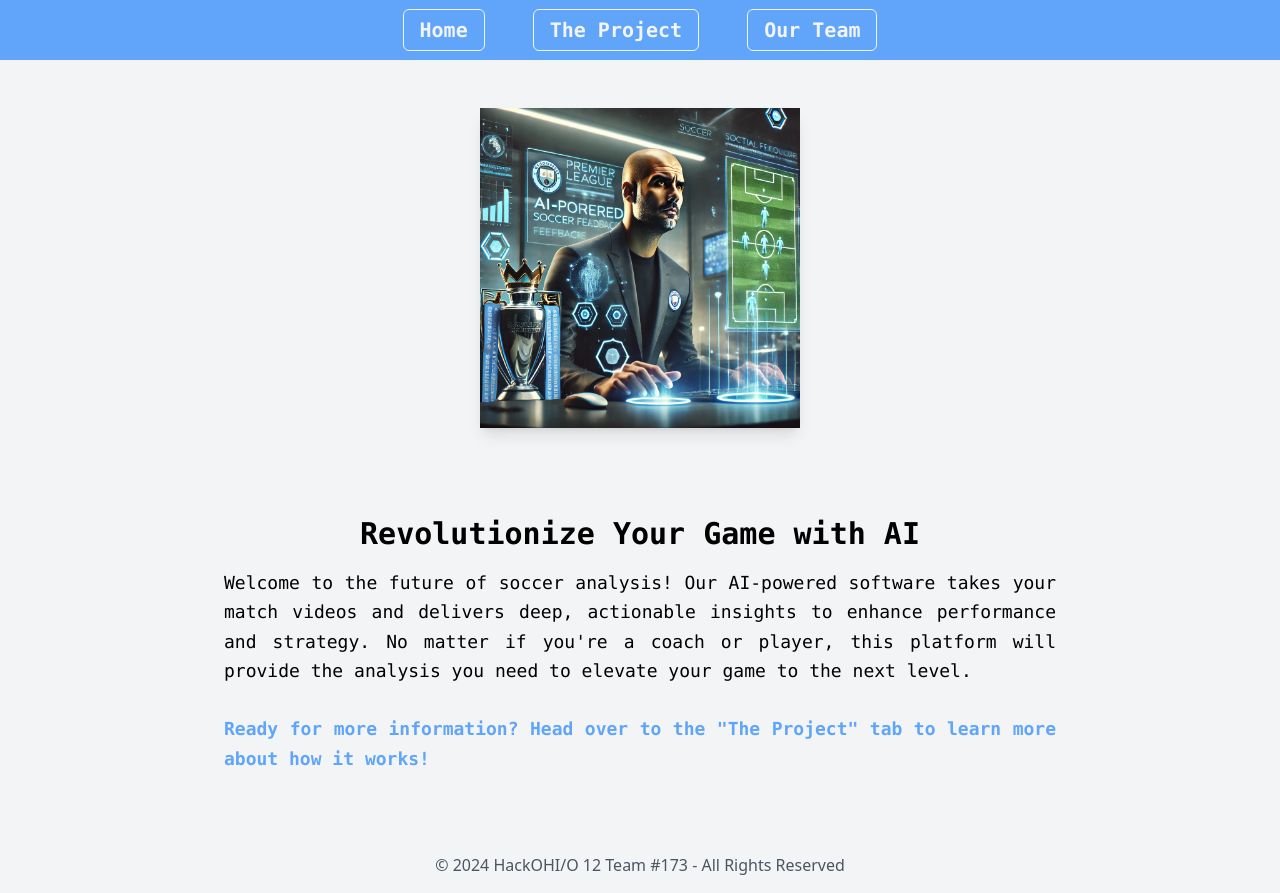
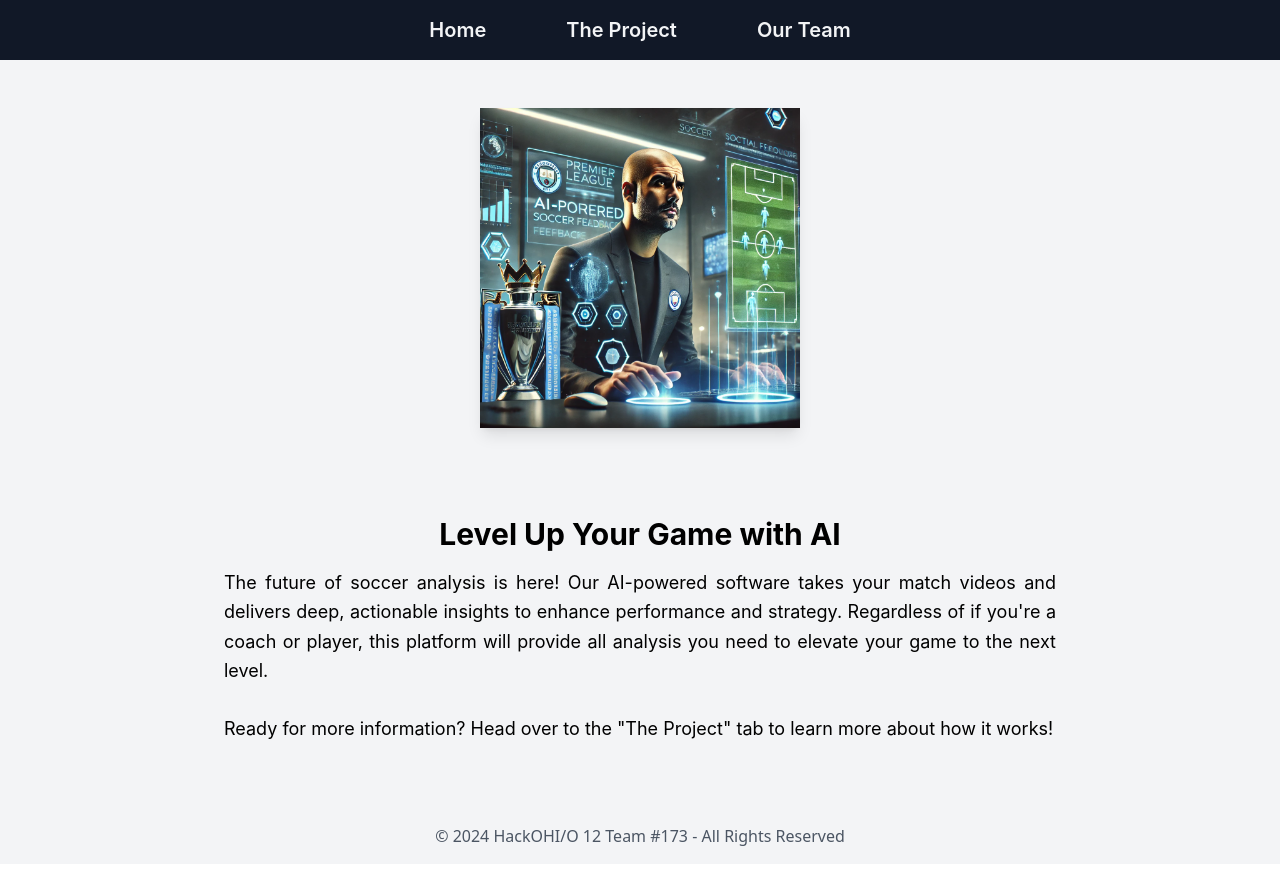
Before and after one commit to kirawatase/ai_soccer_analysis, a React (Vite) app in the folder foot-analysis-front-end/: page / in a window 1280 px wide. After the commit the page ends 864 px from the top, so only its background shows below. Built offline with nearby package versions, Linux system fonts and the light colour scheme.

Commit message:
andy's UI changes: home and navbar

```diff
--- a/foot-analysis-front-end/src/Home.jsx
+++ b/foot-analysis-front-end/src/Home.jsx
@@ -5,23 +5,19 @@
   return (
     <div className="bg-gray-100 min-h-screen flex flex-col items-center m-0">
         <div className="flex justify-center mt-12">
-        <img
-          src={pepGuardiolaImage}
-          alt="Pep Guardiola using our project"
-          className="w-80 h-auto shadow-lg hover:shadow-xl transition-shadow duration-300"
-        />
+          <img src={pepGuardiolaImage} alt="Pep Guardiola using our project" className="w-80 h-auto shadow-lg hover:shadow-xl transition-shadow duration-300" />
         </div>
 
-      <div className="flex flex-col items-center mt-6 px-8 py-16 text-center font-tech text-lg leading-relaxed font-normal max-w-4xl mx-auto">
+        <div className="flex flex-col items-center mt-6 px-8 py-16 text-center font-apple text-lg leading-relaxed font-normal max-w-4xl mx-auto">
           <div className="text-3xl font-bold mb-4">
-          Revolutionize Your Game with AI
+            Level Up Your Game with AI
           </div>
 
           <div className="text-justify">
-          Welcome to the future of soccer analysis! Our AI-powered software takes your match videos and delivers deep, actionable insights to enhance performance and strategy.
-          No matter if you're a coach or player, this platform will provide the analysis you need to elevate your game to the next level.
+            The future of soccer analysis is here! Our AI-powered software takes your match videos and delivers deep, actionable insights to enhance performance and strategy.
+            Regardless of if you're a coach or player, this platform will provide all analysis you need to elevate your game to the next level.
             <br /><br />
-          <span className="text-blue-400 font-semibold">
+            <span className="text-center font-apple">
               Ready for more information? Head over to the "The Project" tab to learn more about how it works!
             </span>
           </div>
--- a/foot-analysis-front-end/src/Navbar.jsx
+++ b/foot-analysis-front-end/src/Navbar.jsx
@@ -3,13 +3,13 @@
 
 const Navbar = () => {
   return (
-    <nav className="bg-blue-400 p-4">
+    <nav className="bg-gray-900 p-4">
       <div className="flex justify-center">
-        <ul className="flex space-x-12 text-gray-100 font-semibold font-tech text-xl">
+        <ul className="flex space-x-12 text-gray-100 font-semibold font-apple text-xl">
           <li>
             <Link
               to="/"
-              className="hover:text-gray-300 border border-gray-100 rounded-md px-4 py-2 hover:bg-blue-500 transition"
+              className="hover:text-gray-300 border-gray-600 hover:bg-gray-700 transition px-4 py-2"
             >
               Home
             </Link>
@@ -17,7 +17,7 @@
           <li>
             <Link
               to="/project"
-              className="hover:text-gray-300 border border-gray-100 rounded-md px-4 py-2 hover:bg-blue-500 transition"
+              className="hover:text-gray-300 border-gray-600 hover:bg-gray-700 transition px-4 py-2"
             >
               The Project
             </Link>
@@ -25,7 +25,7 @@
           <li>
             <Link
               to="/team"
-              className="hover:text-gray-300 border border-gray-100 rounded-md px-4 py-2 hover:bg-blue-500 transition"
+              className="hover:text-gray-300 border-gray-600 hover:bg-gray-700 transition px-4 py-2"
             >
               Our Team
             </Link>
--- a/foot-analysis-front-end/src/Project.jsx
+++ b/foot-analysis-front-end/src/Project.jsx
@@ -2,7 +2,7 @@
 
 const Project = () => {
   return (
-    <div className="bg-gray-100 min-h-screen py-16 px-8">
+    <div className="font-apple bg-gray-100 min-h-screen py-16 px-8">
       <div className="max-w-4xl mx-auto text-center">
         <h1 className="text-3xl font-bold mb-6">About The Project</h1>
         <p className="text-lg leading-relaxed text-gray-700 mb-8">
--- a/foot-analysis-front-end/src/Team.jsx
+++ b/foot-analysis-front-end/src/Team.jsx
@@ -2,7 +2,7 @@
 
 const Team = () => {
   return (
-    <div className="bg-gray-100 min-h-screen flex flex-col items-center m-0">
+    <div className="font-apple bg-gray-100 min-h-screen flex flex-col items-center m-0">
       <div className="text-center mt-12">
         <h1 className="text-3xl font-bold">Meet Our Team</h1>
         <p className="mt-4 text-lg">
--- a/foot-analysis-front-end/tailwind.config.js
+++ b/foot-analysis-front-end/tailwind.config.js
@@ -7,6 +7,18 @@
   theme: {
     extend: {
       fontFamily: {
+        'apple': [
+          '-apple-system',
+          'BlinkMacSystemFont',
+          '"Segoe UI"',
+          'Roboto',
+          'Oxygen',
+          'Ubuntu',
+          'Cantarell',
+          '"Open Sans"',
+          '"Helvetica Neue"',
+          'sans-serif',
+        ],
         'tech': ['Menlo', 'Monaco', 'Consolas', 'Liberation Mono', 'Courier New', 'monospace'],  // Custom font for "tech-y" look
       },
     },
```
Lines whose indentation alone changed are shown as unchanged.
